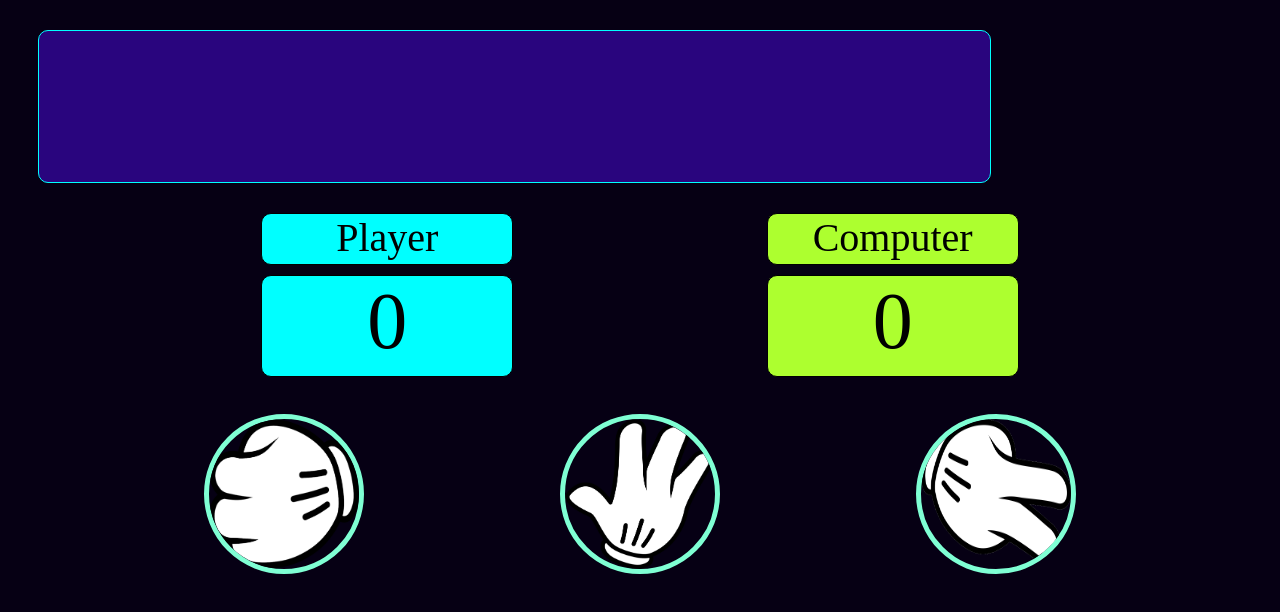
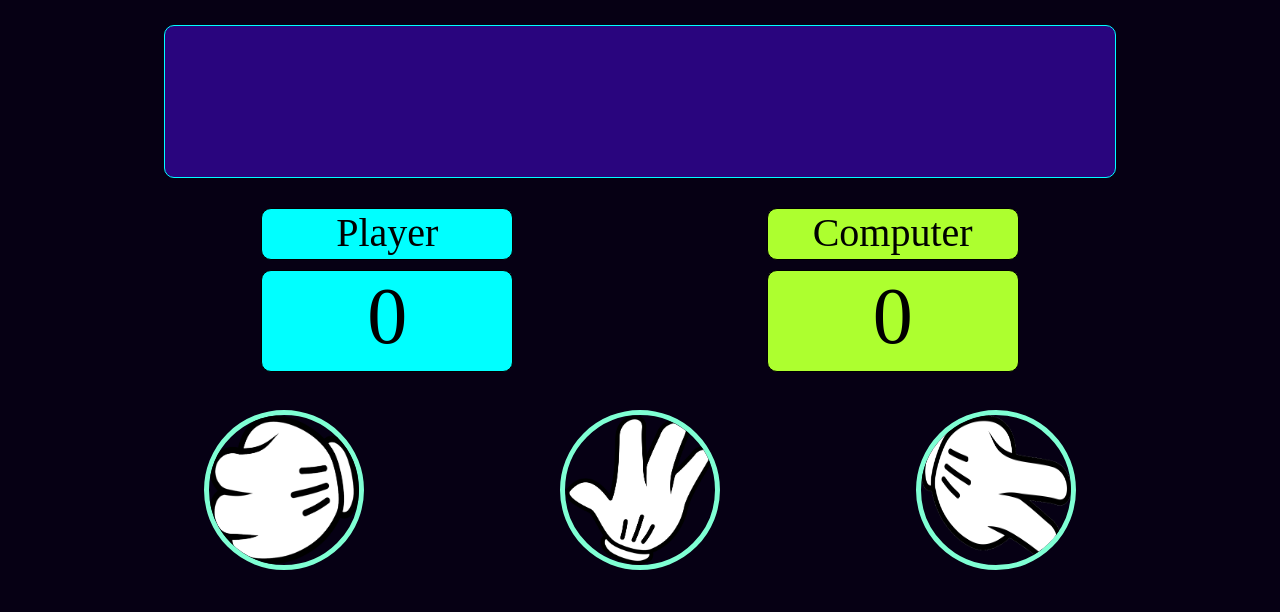
Before and after one commit to cataynacarlo/odin-rockpapperscissor, a plain HTML site: page index.html in a window 1280 px wide. Drawn offline with Linux system fonts and the light colour scheme.

Commit message:
fixed UI alignment

```diff
--- a/index.html
+++ b/index.html
@@ -1,5 +1,6 @@
 <!DOCTYPE html>
 <html lang="en">
+<title>Odin-RPS</title>
 <head>
     <meta charset="UTF-8">
     <meta http-equiv="X-UA-Compatible" content="IE=edge">
--- a/style.css
+++ b/style.css
@@ -13,7 +13,10 @@ body {
     height: 100px;
     width: 900px;
     padding: 2%;
-    margin: 30px;
+    margin-left: auto;
+    margin-right: auto;
+    margin-bottom: 30px;
+    margin-top: 2%;
     background-color: rgb(41, 5, 126);
     border: solid 1px;
     border-radius: 10px;
```
